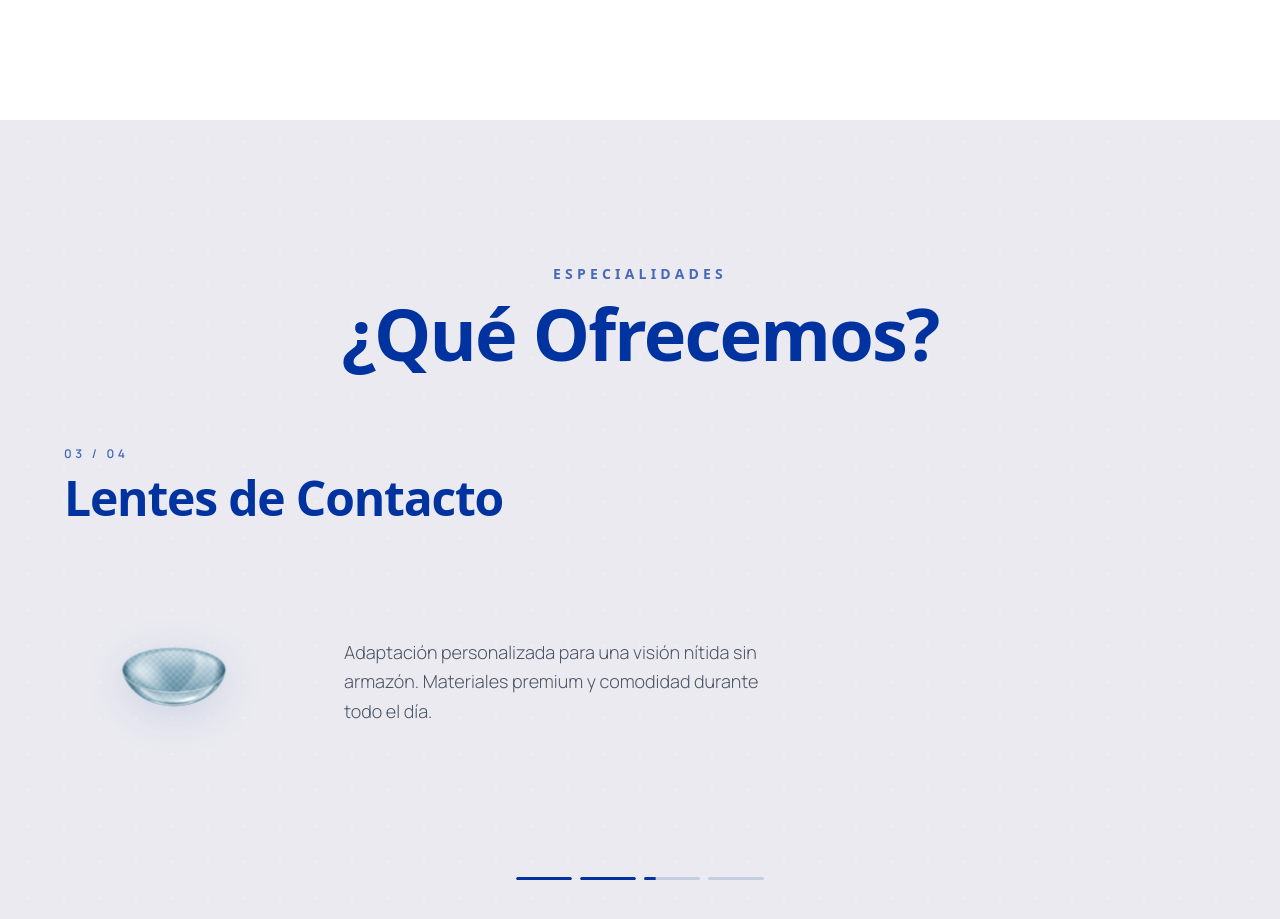
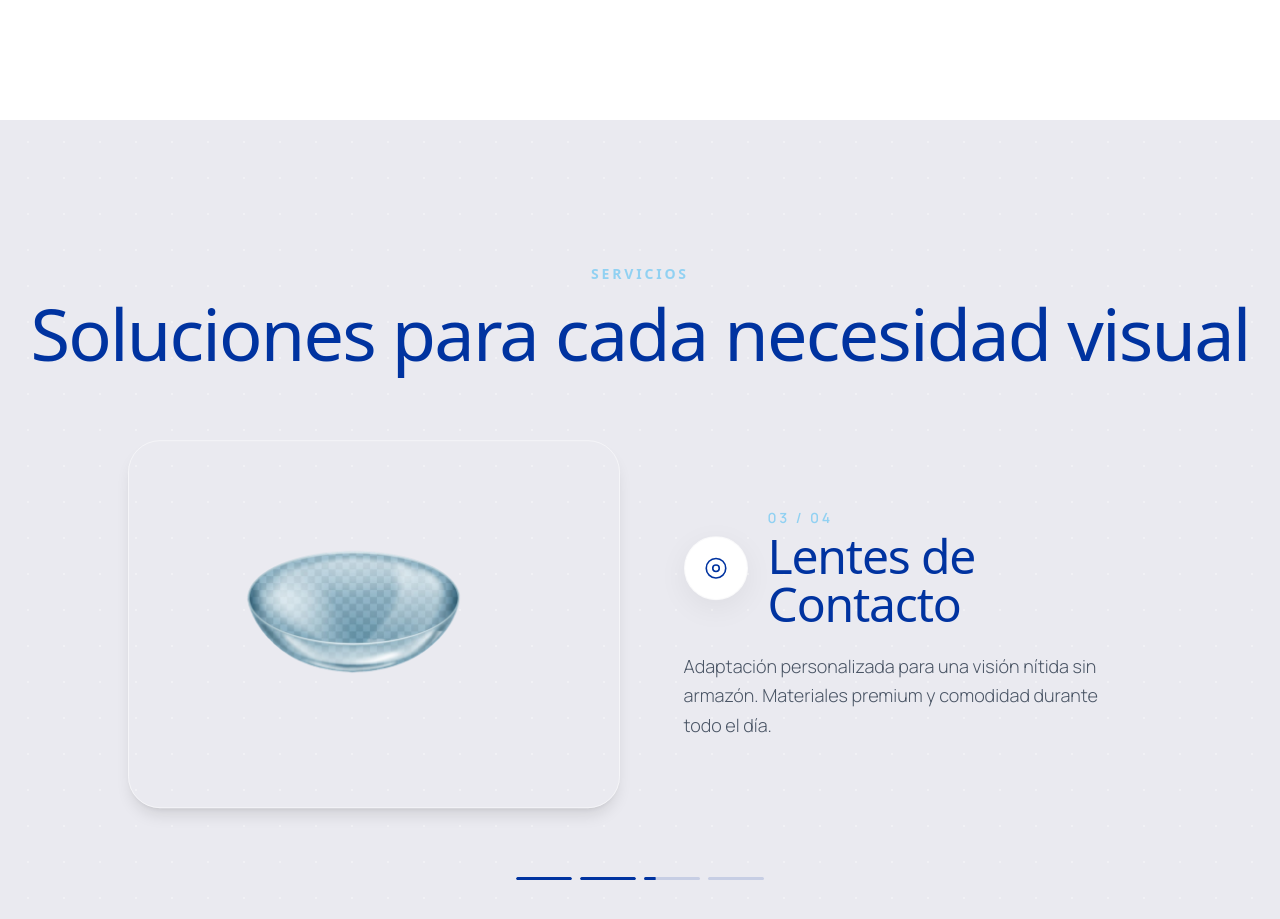
Before and after one commit to nicotg/Landing_Next, a React (Vite) app: page / in a window 1280 px wide. Shown: the part 3080-3999 px from the top of the page. Built offline with nearby package versions, Linux system fonts and the light colour scheme; a web font is replaced by a local one.

Commit message:
actualiza el formato de la sección de servicios: imagen a la izquierda, textos a la derecha con insignia circular e ícono de marca

```diff
--- a/src/components/Services.tsx
+++ b/src/components/Services.tsx
@@ -7,6 +7,7 @@ import {
   type MotionValue,
 } from 'framer-motion';
 import { DottedBackground } from './DottedBackground';
+import { EyeIcon, GlassesIcon, LensIcon, SunIcon } from './icons';
 import examenVisualImg from '../assets/services/examen-visual.png';
 import anteojosRecetaImg from '../assets/services/anteojos-receta.png';
 import lentesContactoImg from '../assets/services/lentes-contacto.png';
@@ -18,6 +19,7 @@ type Service = {
   description: string;
   image: string;
   alt: string;
+  icon: React.ReactNode;
 };
 
 const services: Service[] = [
@@ -27,6 +29,7 @@ const services: Service[] = [
     description: 'Diagnóstico completo de tu salud visual con tecnología de última generación. Agudeza, fondo de ojo y presión intraocular en un mismo turno.',
     image: examenVisualImg,
     alt: 'Lentes de prueba para examen visual',
+    icon: <EyeIcon className="text-primary" size={26} />,
   },
   {
     number: '02',
@@ -34,6 +37,7 @@ const services: Service[] = [
     description: 'Diseños exclusivos que combinan estilo y precisión óptica. Te asesoramos para que encuentres el armazón que mejor te queda.',
     image: anteojosRecetaImg,
     alt: 'Anteojos de receta',
+    icon: <GlassesIcon className="text-primary" size={26} />,
   },
   {
     number: '03',
@@ -41,6 +45,7 @@ const services: Service[] = [
     description: 'Adaptación personalizada para una visión nítida sin armazón. Materiales premium y comodidad durante todo el día.',
     image: lentesContactoImg,
     alt: 'Lente de contacto',
+    icon: <LensIcon className="text-primary" size={26} />,
   },
   {
     number: '04',
@@ -48,6 +53,7 @@ const services: Service[] = [
     description: 'Protección UV total y diseño premium de las mejores marcas. Cuidá tus ojos sin renunciar al estilo.',
     image: gafasSolImg,
     alt: 'Gafas de sol',
+    icon: <SunIcon className="text-primary" size={26} />,
   },
 ];
 
@@ -86,11 +92,11 @@ export const Services: React.FC = () => {
 
           {/* Texto fijo centrado arriba */}
           <div className="pt-32 md:pt-36 text-center px-6 shrink-0">
-            <h2 className="text-primary/70 font-semibold tracking-[0.3em] uppercase text-xs md:text-sm mb-3">
-              Especialidades
+            <h2 className="text-accent font-semibold tracking-[0.2em] uppercase text-xs md:text-sm mb-3">
+              Servicios
             </h2>
-            <h3 className="text-5xl md:text-7xl font-bold text-primary leading-[1.05] tracking-tight">
-              ¿Qué Ofrecemos?
+            <h3 className="text-5xl md:text-7xl font-light text-primary leading-[1.05] tracking-tight">
+              Soluciones para cada necesidad visual
             </h3>
           </div>
 
@@ -101,43 +107,49 @@ export const Services: React.FC = () => {
               className="absolute inset-0 flex flex-col"
             >
               {services.map((service, idx) => {
-                const isRight = idx % 2 === 1;
-                const blockAlign = isRight ? 'md:ml-auto md:mr-0' : 'md:mr-auto md:ml-0';
-                const textAlign = isRight ? 'md:text-right' : 'md:text-left';
-                const rowDirection = isRight ? 'md:flex-row-reverse' : 'md:flex-row';
-
                 return (
                   <div
                     key={idx}
                     className="shrink-0 h-full flex items-center px-6 md:px-16"
                   >
-                    <div className="w-full max-w-6xl mx-auto">
-                      <div className={`max-w-3xl mx-auto text-center ${blockAlign} ${textAlign}`}>
-                        {/* Título del servicio */}
-                        <div className="mb-8 md:mb-10">
-                          <div className="inline-block transition-transform duration-300 ease-out hover:scale-105">
-                            <span className="text-primary/70 text-xs font-semibold tracking-[0.3em] uppercase mb-3 block">
-                              {service.number} / {String(services.length).padStart(2, '0')}
-                            </span>
-                            <h4 className="text-3xl md:text-5xl font-bold text-primary tracking-tight">
-                              {service.title}
-                            </h4>
-                          </div>
+                    <div className="w-full max-w-5xl mx-auto">
+                      <div className="flex flex-col md:flex-row gap-10 md:gap-16 items-center justify-between">
+
+                        {/* Lado Izquierdo: Imagen */}
+                        <div className="w-full md:w-[48%] aspect-[4/3] rounded-[24px] md:rounded-[32px] overflow-hidden shadow-lg border border-white/50 shrink-0 transition-transform duration-300 ease-out hover:scale-[1.02]">
+                          <img
+                            src={service.image}
+                            alt={service.alt}
+                            className="w-full h-full object-cover"
+                          />
                         </div>
 
-                        {/* Silueta + descripción */}
-                        <div className={`flex flex-col ${rowDirection} gap-6 md:gap-10 items-center`}>
-                          <div className="shrink-0 transition-transform duration-300 ease-out hover:scale-110">
-                            <img
-                              src={service.image}
-                              alt={service.alt}
-                              className="w-[160px] h-[160px] md:w-[240px] md:h-[240px] object-contain drop-shadow-[0_10px_20px_rgba(0,51,160,0.12)]"
-                            />
+                        {/* Lado Derecho: Contenido de Texto */}
+                        <div className="w-full md:w-[48%] flex flex-col items-start text-left">
+                          {/* Cabecera con Círculo + Textos */}
+                          <div className="flex items-center gap-5 mb-6">
+                            {/* Círculo Blanco con Ícono */}
+                            <div className="w-14 h-14 md:w-16 md:h-16 rounded-full bg-white flex items-center justify-center shadow-[0_8px_30px_rgba(0,0,0,0.06)] border border-gray-100/50 shrink-0 transition-transform duration-300 hover:scale-105">
+                              {service.icon}
+                            </div>
+
+                            {/* Número + Título */}
+                            <div className="flex flex-col">
+                              <span className="text-accent text-xs md:text-sm font-semibold tracking-[0.2em] uppercase">
+                                {service.number} / {String(services.length).padStart(2, '0')}
+                              </span>
+                              <h4 className="text-3xl md:text-5xl font-light text-primary tracking-tight mt-1">
+                                {service.title}
+                              </h4>
+                            </div>
                           </div>
-                          <p className="text-base md:text-lg text-gray-600 font-light leading-relaxed max-w-md transition-transform duration-300 ease-out hover:scale-105">
+
+                          {/* Descripción */}
+                          <p className="text-base md:text-lg text-gray-600 font-light leading-relaxed max-w-md">
                             {service.description}
                           </p>
                         </div>
+
                       </div>
                     </div>
                   </div>
```
